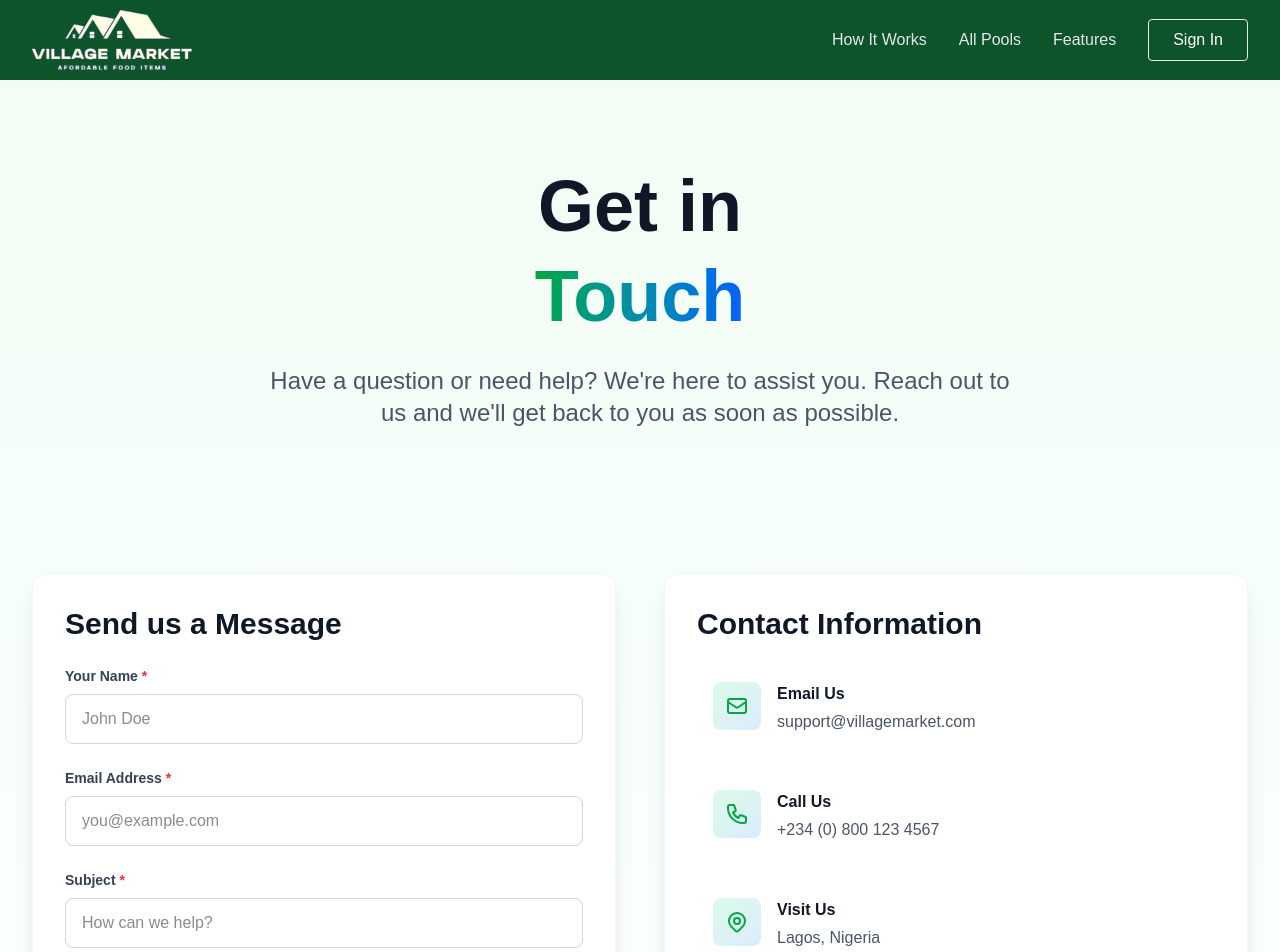
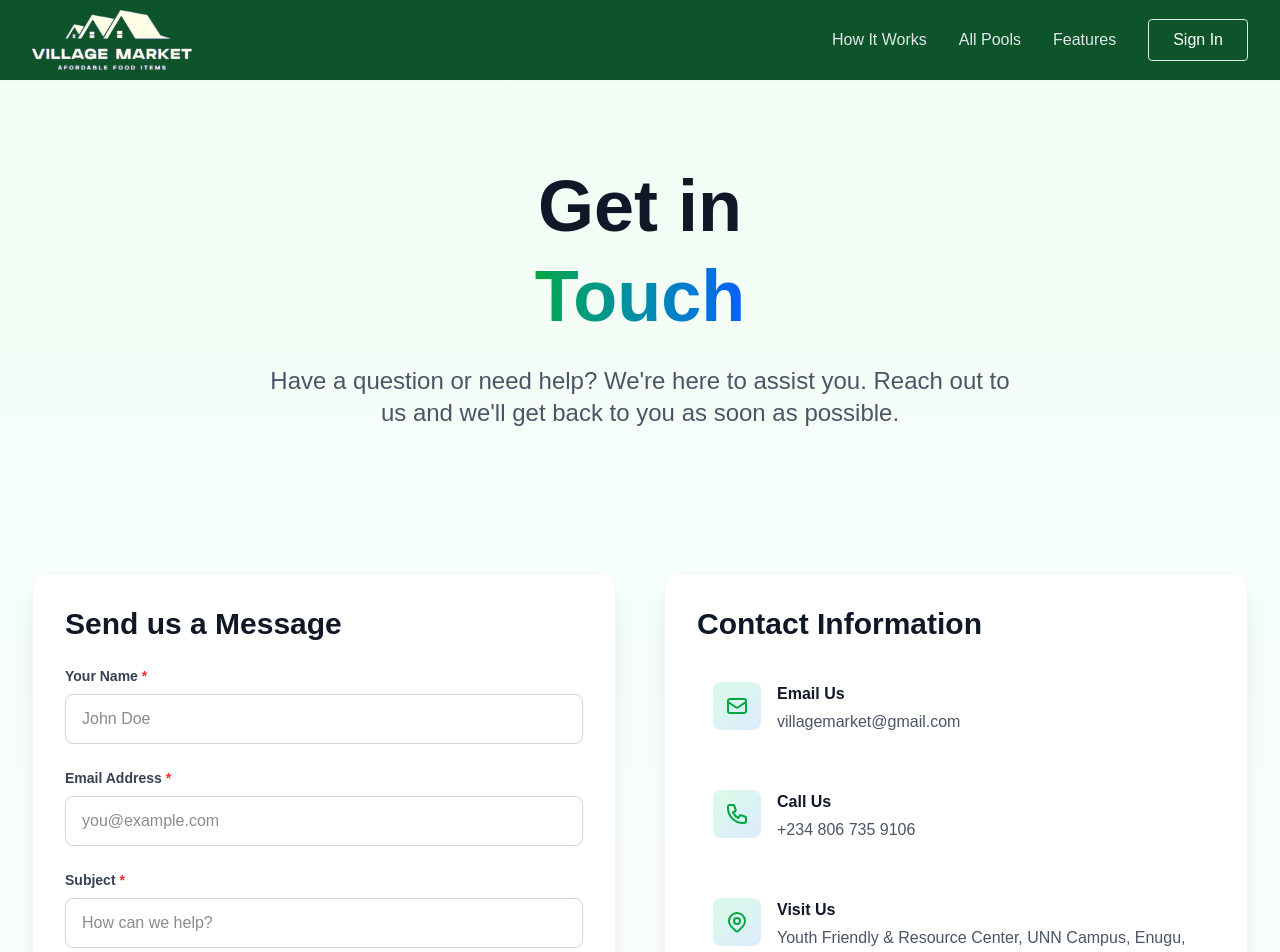
Before and after one commit to ekeneakubue/villagemarket, a Next.js app: page /contact in a window 1280 px wide. Shown: the top 952 px of the page. Built offline with nearby package versions, Linux system fonts and the light colour scheme.

Commit message:
Updated Contact page

```diff
--- a/app/contact/page.tsx
+++ b/app/contact/page.tsx
@@ -39,8 +39,8 @@ export default function ContactPage() {
         </svg>
       ),
       title: "Email Us",
-      content: "support@villagemarket.com",
-      link: "mailto:support@villagemarket.com",
+      content: "villagemarket@gmail.com",
+      link: "mailto:villagemarket@gmail.com",
     },
     {
       icon: (
@@ -49,8 +49,8 @@ export default function ContactPage() {
         </svg>
       ),
       title: "Call Us",
-      content: "+234 (0) 800 123 4567",
-      link: "tel:+2348001234567",
+      content: "+234 806 735 9106",
+      link: "tel:+2348067359106",
     },
     {
       icon: (
@@ -60,7 +60,7 @@ export default function ContactPage() {
         </svg>
       ),
       title: "Visit Us",
-      content: "Lagos, Nigeria",
+      content: "Youth Friendly & Resource Center, UNN Campus, Enugu, Nigeria",
       link: "#",
     },
     {
```
